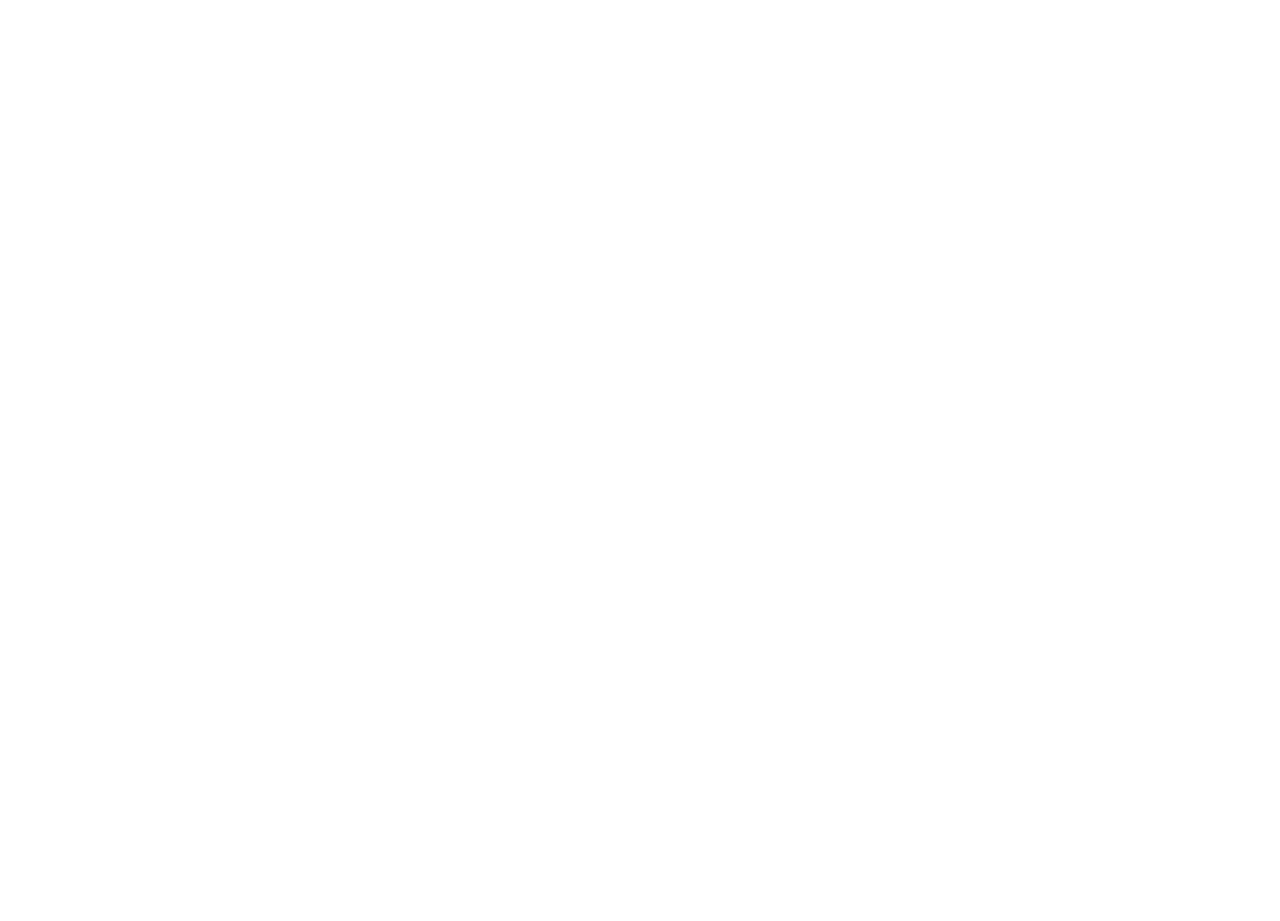
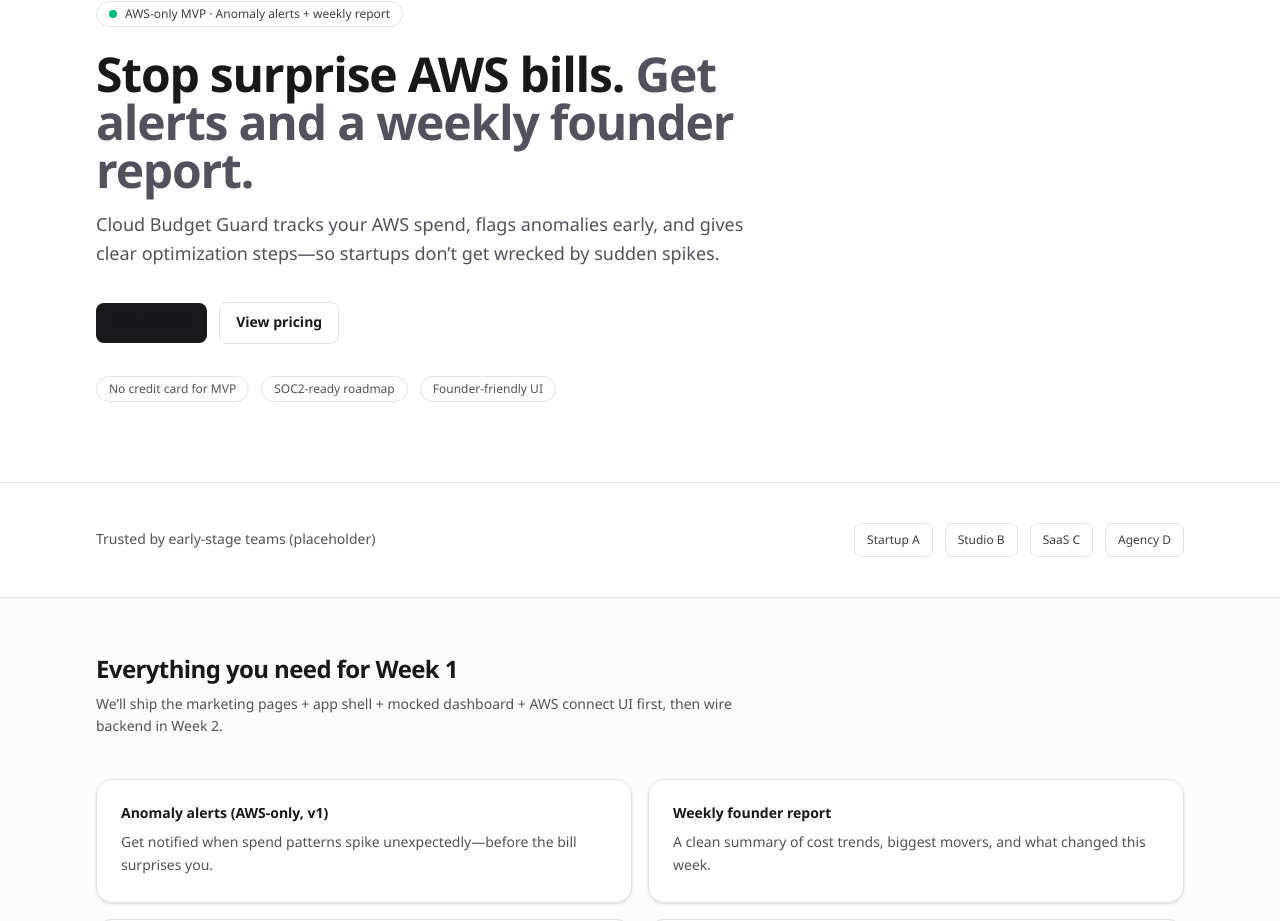
Before and after one commit to sangram-sethi/cloud-billing-tracker, a Next.js app: page / in a window 1280 px wide. Shown: the part 145-1066 px from the top of the page. Before the commit the page ends 800 px from the top, so only its background shows below. Built offline with nearby package versions, Linux system fonts and the light colour scheme.

Commit message:
feat(marketing): add landing page skeleton

```diff
--- /dev/null
+++ b/src/app/(marketing)/page.tsx
@@ -0,0 +1,149 @@
+import Link from "next/link";
+import Container from "@/components/Container";
+
+const features = [
+  {
+    title: "Anomaly alerts (AWS-only, v1)",
+    desc: "Get notified when spend patterns spike unexpectedly—before the bill surprises you.",
+  },
+  {
+    title: "Weekly founder report",
+    desc: "A clean summary of cost trends, biggest movers, and what changed this week.",
+  },
+  {
+    title: "Optimization suggestions",
+    desc: "Actionable, human-readable tips (right-sizing, idle resources, weird usage patterns).",
+  },
+  {
+    title: "Budget guardrails",
+    desc: "Set thresholds per account/team and stay on top of burn rate.",
+  },
+];
+
+export default function MarketingHomePage() {
+  return (
+    <div>
+      {/* Hero */}
+      <section className="border-b border-zinc-200">
+        <Container className="py-16 sm:py-20">
+          <div className="max-w-2xl">
+            <p className="inline-flex items-center gap-2 rounded-full border border-zinc-200 px-3 py-1 text-xs font-medium text-zinc-700">
+              <span className="h-2 w-2 rounded-full bg-emerald-500" />
+              AWS-only MVP · Anomaly alerts + weekly report
+            </p>
+
+            <h1 className="mt-6 text-4xl font-semibold tracking-tight text-zinc-900 sm:text-5xl">
+              Stop surprise AWS bills.
+              <span className="text-zinc-600"> Get alerts and a weekly founder report.</span>
+            </h1>
+
+            <p className="mt-4 text-base leading-relaxed text-zinc-600 sm:text-lg">
+              Cloud Budget Guard tracks your AWS spend, flags anomalies early, and gives clear
+              optimization steps—so startups don’t get wrecked by sudden spikes.
+            </p>
+
+            <div className="mt-8 flex flex-col gap-3 sm:flex-row sm:items-center">
+              <Link
+                href="/app"
+                className="inline-flex items-center justify-center rounded-lg bg-zinc-900 px-4 py-2.5 text-sm font-semibold text-white hover:bg-zinc-800 transition-colors"
+              >
+                Get started
+              </Link>
+              <Link
+                href="/pricing"
+                className="inline-flex items-center justify-center rounded-lg border border-zinc-200 px-4 py-2.5 text-sm font-semibold text-zinc-900 hover:bg-zinc-50 transition-colors"
+              >
+                View pricing
+              </Link>
+            </div>
+
+            <div className="mt-8 flex flex-wrap gap-3 text-xs text-zinc-600">
+              <span className="rounded-full border border-zinc-200 px-3 py-1">No credit card for MVP</span>
+              <span className="rounded-full border border-zinc-200 px-3 py-1">SOC2-ready roadmap</span>
+              <span className="rounded-full border border-zinc-200 px-3 py-1">Founder-friendly UI</span>
+            </div>
+          </div>
+        </Container>
+      </section>
+
+      {/* Social proof placeholder */}
+      <section>
+        <Container className="py-10">
+          <div className="flex flex-col gap-3 sm:flex-row sm:items-center sm:justify-between">
+            <p className="text-sm text-zinc-600">
+              Trusted by early-stage teams (placeholder)
+            </p>
+            <div className="flex flex-wrap gap-3">
+              {["Startup A", "Studio B", "SaaS C", "Agency D"].map((name) => (
+                <span
+                  key={name}
+                  className="rounded-lg border border-zinc-200 px-3 py-2 text-xs font-medium text-zinc-700"
+                >
+                  {name}
+                </span>
+              ))}
+            </div>
+          </div>
+        </Container>
+      </section>
+
+      {/* Features */}
+      <section className="border-y border-zinc-200 bg-zinc-50/60">
+        <Container className="py-14">
+          <div className="max-w-2xl">
+            <h2 className="text-2xl font-semibold tracking-tight text-zinc-900">
+              Everything you need for Week 1
+            </h2>
+            <p className="mt-2 text-sm leading-relaxed text-zinc-600">
+              We’ll ship the marketing pages + app shell + mocked dashboard + AWS connect UI first,
+              then wire backend in Week 2.
+            </p>
+          </div>
+
+          <div className="mt-10 grid gap-4 sm:grid-cols-2">
+            {features.map((f) => (
+              <div
+                key={f.title}
+                className="rounded-2xl border border-zinc-200 bg-white p-6 shadow-sm"
+              >
+                <h3 className="text-sm font-semibold text-zinc-900">{f.title}</h3>
+                <p className="mt-2 text-sm leading-relaxed text-zinc-600">{f.desc}</p>
+              </div>
+            ))}
+          </div>
+        </Container>
+      </section>
+
+      {/* Bottom CTA */}
+      <section>
+        <Container className="py-16">
+          <div className="rounded-2xl border border-zinc-200 bg-white p-8 shadow-sm sm:p-10">
+            <div className="max-w-2xl">
+              <h3 className="text-2xl font-semibold tracking-tight text-zinc-900">
+                Ready to see your AWS spend clearly?
+              </h3>
+              <p className="mt-2 text-sm leading-relaxed text-zinc-600">
+                Start with mocked data today. Connect AWS securely when you’re ready.
+              </p>
+
+              <div className="mt-6 flex flex-col gap-3 sm:flex-row">
+                <Link
+                  href="/app"
+                  className="inline-flex items-center justify-center rounded-lg bg-zinc-900 px-4 py-2.5 text-sm font-semibold text-white hover:bg-zinc-800 transition-colors"
+                >
+                  Open dashboard
+                </Link>
+                <Link
+                  href="/security"
+                  className="inline-flex items-center justify-center rounded-lg border border-zinc-200 px-4 py-2.5 text-sm font-semibold text-zinc-900 hover:bg-zinc-50 transition-colors"
+                >
+                  Security details
+                </Link>
+              </div>
+            </div>
+          </div>
+        </Container>
+      </section>
+    </div>
+  );
+}
--- a/src/app/page.tsx
+++ /dev/null
@@ -1,22 +0,0 @@
-import Container from "@/components/Container";
-import NavLink from "@/components/NavLink";
-import MarketingHeader from "@/components/MarketingHeader";
-import MarketingFooter from "@/components/MarketingFooter";
-
-export default function Home() {
-  return (
-    <main className="py-12">
-      <Container>
-        <nav className="flex gap-6">
-          <NavLink href="/" exact>
-            Home
-          </NavLink>
-          <NavLink href="/pricing">Pricing</NavLink>
-          <NavLink href="/security">Security</NavLink>
-        </nav>
-
-        <h1 className="mt-8 text-3xl font-bold">It works ✅</h1>
-      </Container>
-    </main>
-  );
-}
```
